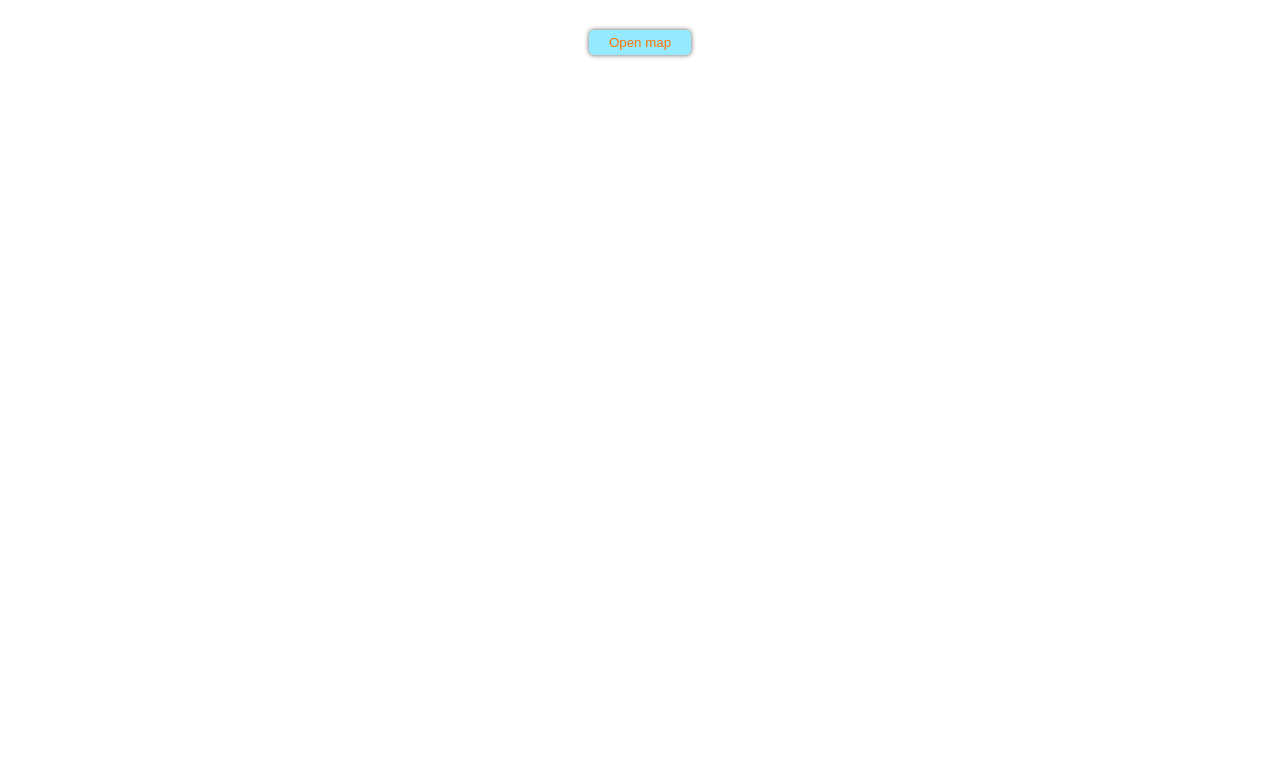
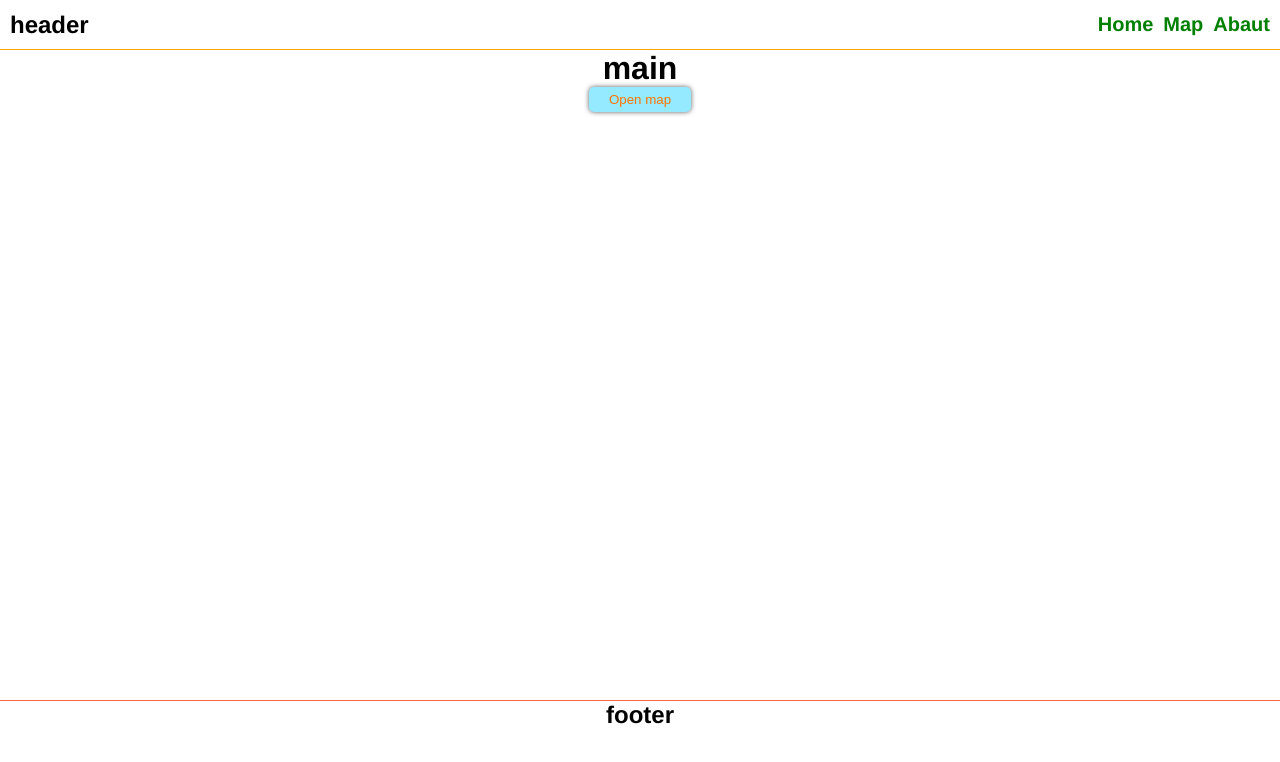
Before and after one commit to aleksandr031091/vue_training, a Vue app: page / in a window 1280 px wide. Shown: the top 762 px of the page. Built offline with nearby package versions, Linux system fonts and the light colour scheme.

Commit message:
named slot example

```diff
--- a/src/App.vue
+++ b/src/App.vue
@@ -1,43 +1,28 @@
 <template>
   <div id="app">
-    <Btn v-show="!isOpenMap" @click="onOpenMap">Open map</Btn>
-    <Map :isOpen="isOpenMap">
-      <Btn :btnMapstyled="true" @click="onOpenMap">
-        <svg width="30px" height="30px">
-          <use href="./assets/images/sprite.svg#icon-close"></use>
-        </svg>
-      </Btn>
-    </Map>
+    <Container>
+      <template #header><Header /></template>
+      <template #main><Main /></template>
+      <template #footer><Footer /></template>
+    </Container>
   </div>
 </template>
 
 <script>
-import Btn from "./components/Btn/Btn.vue";
-import Map from "./components/map/Map.vue";
+import Container from "./components/container/Container.vue";
+import Header from "./components/header/Header.vue";
+import Main from "./components/main/Main.vue";
+import Footer from "./components/footer/Footer.vue";
 
 export default {
   name: "App",
 
-  data() {
-    return {
-      isOpenMap: false,
-    };
-  },
-
-  components: { Map, Btn },
-
-  methods: {
-    onOpenMap() {
-      console.log("click");
-      this.isOpenMap = !this.isOpenMap;
-    },
-  },
+  components: { Container, Header, Main, Footer },
 };
 </script>
 
 <style lang="scss" scoped>
 #app {
-  padding: 30px;
   text-align: center;
 }
 </style>
--- /dev/null
+++ b/src/components/container/Container.vue
@@ -0,0 +1,26 @@
+<template>
+  <div class="container">
+    <header>
+      <slot name="header"></slot>
+    </header>
+
+    <main>
+      <slot name="main"></slot>
+    </main>
+
+    <footer>
+      <slot name="footer"></slot>
+    </footer>
+  </div>
+</template>
+
+<script>
+export default {
+  name: "Container",
+};
+</script>
+
+<style lang="scss" scoped>
+.container {
+}
+</style>
--- /dev/null
+++ b/src/components/footer/Footer.vue
@@ -0,0 +1,18 @@
+<template>
+  <div class="footer">
+    <h2>footer</h2>
+  </div>
+</template>
+
+<script>
+export default {
+  name: "Footer",
+};
+</script>
+
+<style lang="scss" scoped>
+.footer {
+  height: 100px;
+  border-top: 1px solid tomato;
+}
+</style>
--- /dev/null
+++ b/src/components/header/Header.vue
@@ -0,0 +1,27 @@
+<template>
+  <div class="header">
+    <h2>header</h2>
+    <Navigation />
+  </div>
+</template>
+
+<script>
+import Navigation from "../navigation/Navigation.vue";
+
+export default {
+  name: "Header",
+
+  components: { Navigation },
+};
+</script>
+
+<style lang="scss" scoped>
+.header {
+  display: flex;
+  justify-content: space-between;
+  align-items: center;
+  padding: 10px;
+  height: 50px;
+  border-bottom: 1px solid orange;
+}
+</style>
--- /dev/null
+++ b/src/components/main/Main.vue
@@ -0,0 +1,43 @@
+<template>
+  <div class="main">
+    <h1>main</h1>
+    <Btn v-show="!isOpenMap" @click="onOpenMap">Open map</Btn>
+    <Map :isOpen="isOpenMap">
+      <Btn :btnMapstyled="true" @click="onOpenMap">
+        <svg width="30px" height="30px">
+          <use href="../../assets/images/sprite.svg#icon-close"></use>
+        </svg>
+      </Btn>
+    </Map>
+  </div>
+</template>
+
+<script>
+import Btn from "../Btn/Btn.vue";
+import Map from "../map/Map.vue";
+
+export default {
+  name: "Main",
+
+  data() {
+    return {
+      isOpenMap: false,
+    };
+  },
+
+  components: { Map, Btn },
+
+  methods: {
+    onOpenMap() {
+      this.isOpenMap = !this.isOpenMap;
+    },
+  },
+};
+</script>
+
+<style lang="scss" scoped>
+.main {
+  padding: 0 30px;
+  min-height: calc(100vh - 150px);
+}
+</style>
--- a/src/components/map/Map.vue
+++ b/src/components/map/Map.vue
@@ -16,10 +16,12 @@ export default {
 
 <style lang="scss" scoped>
 .map {
-  position: relative;
+  position: absolute;
+  top: 0;
+  left: 0;
   width: 100%;
-  height: calc(100vh - 60px);
-  background-color: silver;
+  height: calc(100vh);
+  background-color: rgb(255, 255, 255);
   box-shadow: 0px 0px 20px 1px rgb(94, 94, 94);
 }
 </style>
--- /dev/null
+++ b/src/components/navigation/Navigation.vue
@@ -0,0 +1,36 @@
+<template>
+  <div class="navigation">
+    <ul class="navigation_list">
+      <li class="navigation_list_item">home</li>
+      <li class="navigation_list_item">map</li>
+      <li class="navigation_list_item">abaut</li>
+    </ul>
+  </div>
+</template>
+
+<script>
+export default {
+  name: "Navigation",
+};
+</script>
+
+<style lang="scss" scoped>
+.navigation {
+  &_list {
+    display: flex;
+    justify-content: space-between;
+    align-items: center;
+
+    &_item {
+      font-weight: 700;
+      font-size: 20px;
+      color: green;
+      text-transform: capitalize;
+
+      &:not(:last-child) {
+        margin-right: 10px;
+      }
+    }
+  }
+}
+</style>
```
